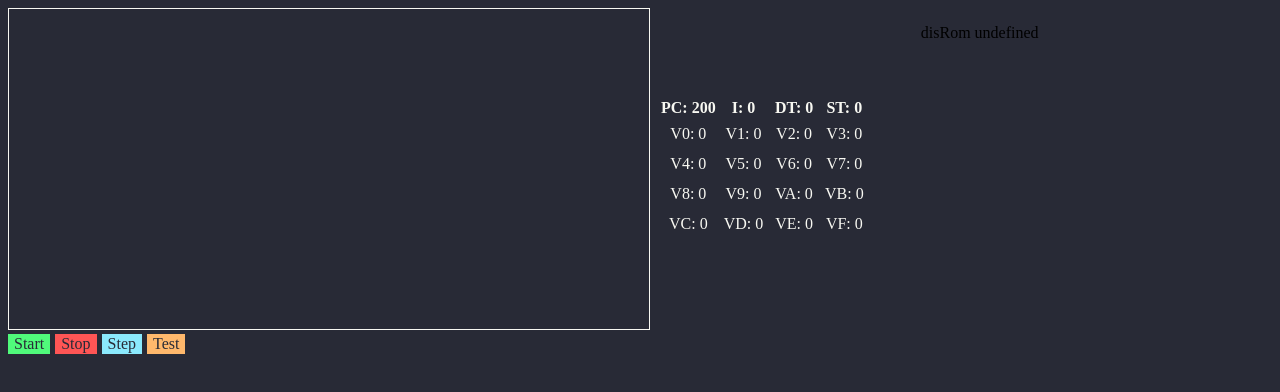
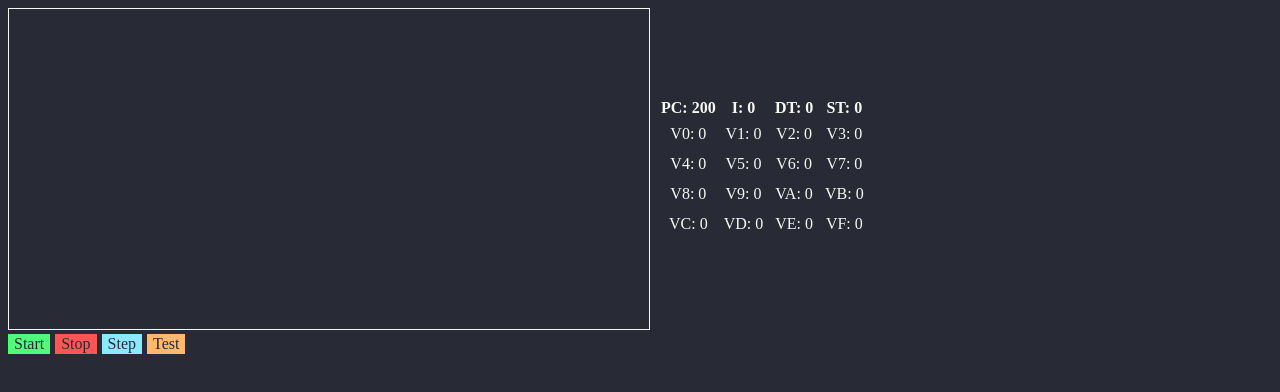
Before and after one commit to EthanParizeau/chip8, a React app: page / in a window 1280 px wide. Shown: the top 392 px of the page. Built offline with nearby package versions, Linux system fonts and the light colour scheme; a small style sheet from the web is missing.

Commit message:
Highlight current opcode

```diff
--- a/src/App.js
+++ b/src/App.js
@@ -72,7 +72,7 @@ class App extends Component {
         </div>
         <CpuInfo cpu={this.state.cpu} />
         <MemView
-            debugger={this.props.cpu.debug}
+            currentAddress={this.state.cpu.pc}
             disRom={this.state.disRom}/>
       </div>
     );
--- a/src/components/memView.js
+++ b/src/components/memView.js
@@ -21,13 +21,17 @@ class MemView extends React.Component {
     render() {
         if(this.props.disRom === undefined) {
             console.log("disRom undefined");
-            return(<p>disRom undefined</p>);
+            return(<p></p>);
         }
 
         // Map disRom to html
-        const items = this.props.disRom.map((disRom) =>
-            <p key={disRom.addr}>{disRom.addr}-<span>{disRom.dis}</span></p>
-        );
+        const items = this.props.disRom.map((disRom) => {
+            if(this.props.currentAddress === disRom.pc) {
+                return <p className="nextOpcode" key={disRom.addr}>{disRom.addr}-<span>{disRom.dis}</span></p>
+            } else {
+                return <p key={disRom.addr}>{disRom.addr}-<span>{disRom.dis}</span></p>
+            }
+        });
 
         return (
             <div className="memView">
--- a/src/debugger.js
+++ b/src/debugger.js
@@ -24,6 +24,7 @@ class Debugger {
         for(var i = 0; i < this.cpu.rom.length; i += 2) {
             let opcode = this.cpu.rom[i] << 8 | this.cpu.rom[i + 1];
             disRom.push({
+                pc: i + 0x200,
                 addr: "0x" + toHex(i + 0x200),
                 opcode: opcode,
                 dis: this.decodeOpcode(opcode)
--- a/src/styles/memView.css
+++ b/src/styles/memView.css
@@ -14,3 +14,7 @@
 .memView::-webkit-scrollbar-thumb {
   background-color: #f8f8f2;
 }
+
+.nextOpcode {
+  color: red;
+}
```
